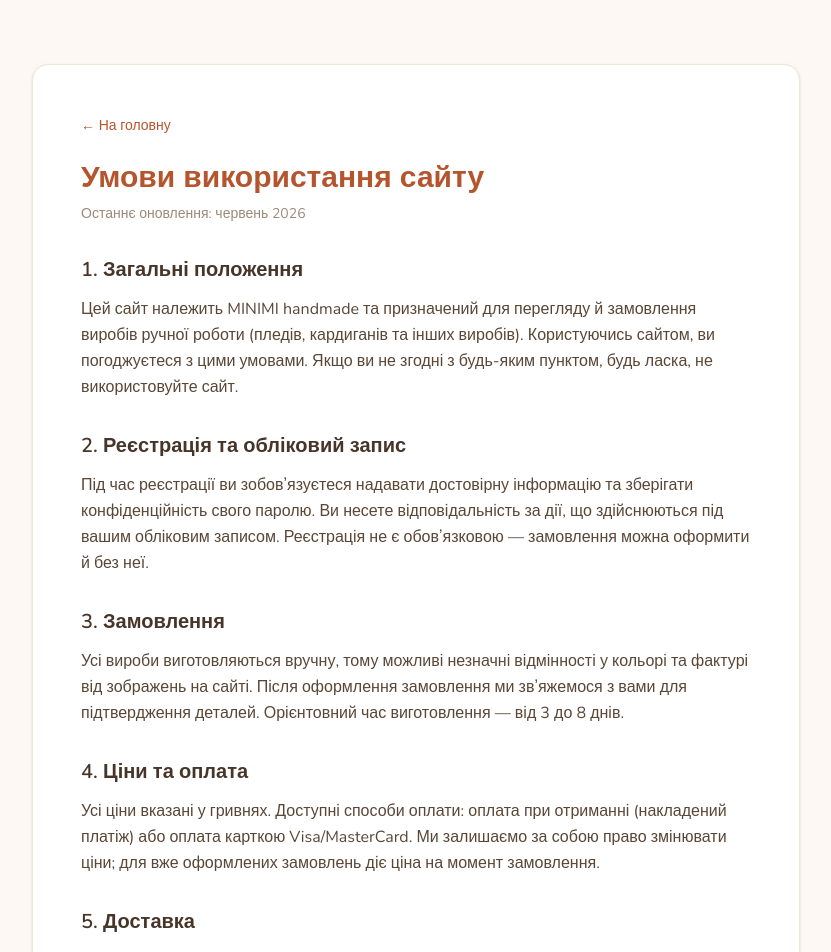
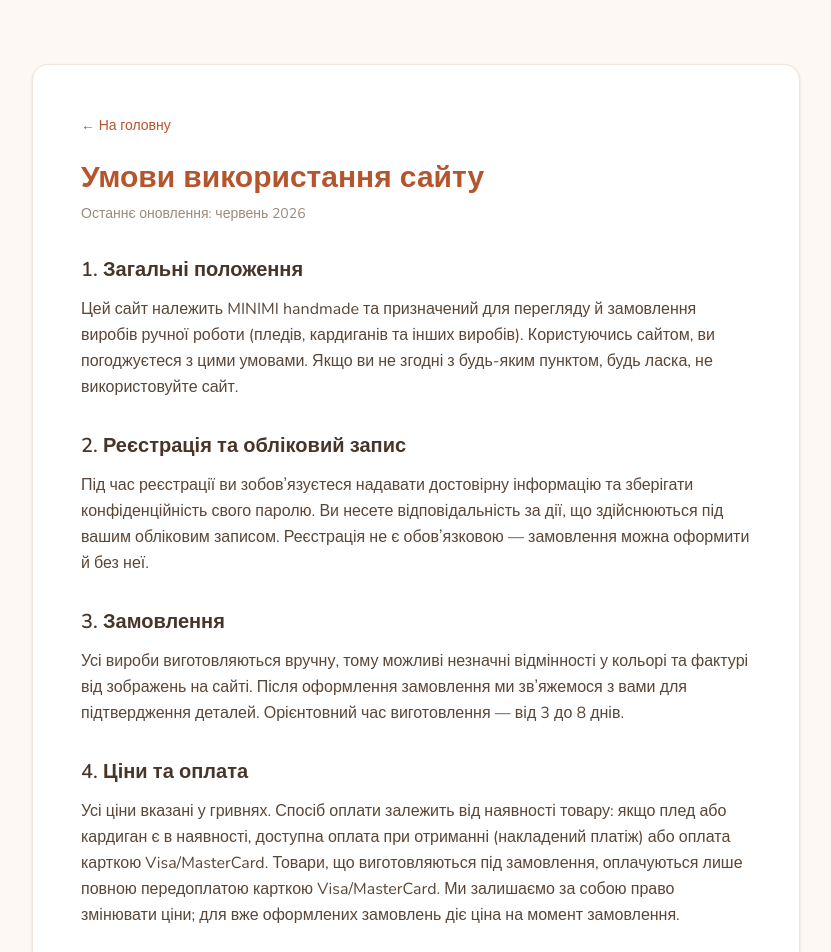
Before and after one commit to aimykola/mini.mihandmade, a Next.js app: page /terms in a window 1280 px wide. Shown: the top 952 px of the page, without its empty margins (224-1055 px from the left). Built offline with nearby package versions, Linux system fonts and the light colour scheme.

Commit message:
Update terms point 4: COD only for in-stock, prepayment for made-to-order

```diff
--- a/src/app/terms/page.tsx
+++ b/src/app/terms/page.tsx
@@ -30,7 +30,7 @@ export default function TermsPage() {
 
           <section>
             <h2 className="text-xl font-semibold text-[#473529] mb-3">4. Ціни та оплата</h2>
-            <p>Усі ціни вказані у гривнях. Доступні способи оплати: оплата при отриманні (накладений платіж) або оплата карткою Visa/MasterCard. Ми залишаємо за собою право змінювати ціни; для вже оформлених замовлень діє ціна на момент замовлення.</p>
+            <p>Усі ціни вказані у гривнях. Спосіб оплати залежить від наявності товару: якщо плед або кардиган є в наявності, доступна оплата при отриманні (накладений платіж) або оплата карткою Visa/MasterCard. Товари, що виготовляються під замовлення, оплачуються лише повною передоплатою карткою Visa/MasterCard. Ми залишаємо за собою право змінювати ціни; для вже оформлених замовлень діє ціна на момент замовлення.</p>
           </section>
 
           <section>
```
